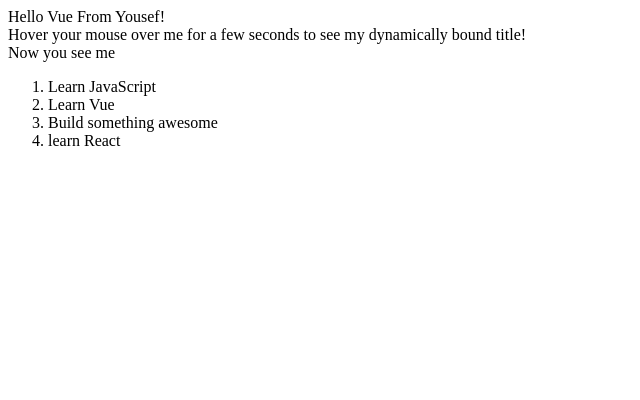
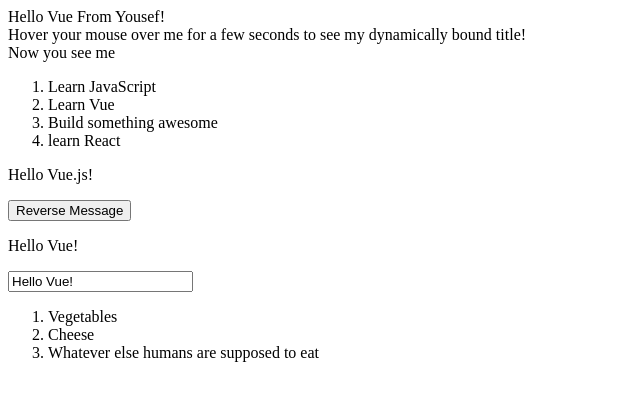
Before and after one commit to yousefalsatouf/Getting-started-Vuejs, a plain HTML site: page index.html in a window 1280 px wide. Shown: the whole page, without its empty margins (0-640 px from the left). Drawn offline with Linux system fonts and the light colour scheme.

Commit message:
here is the final stuff of the introduction on vuejs, will created anthor app for going more far with vuejs

```diff
--- a/index.html
+++ b/index.html
@@ -21,6 +21,24 @@
                 <li v-for="todo in todos">
                     {{ todo.text }}
                 </li>
+                <todo-item></todo-item>
+            </ol>
+        </div>
+        <div id="app-5">
+            <p>{{ message }}</p>
+            <button v-on:click="reverseMessage">Reverse Message</button>
+        </div>
+        <div id="app-6">
+            <p>{{ message }}</p>
+            <input v-model="message">
+        </div>
+        <div id="app-7">
+            <ol>
+                <todo-item
+                    v-for="item in groceryList"
+                    v-bind:todo="item"
+                    v-bind:key="item.id"
+                ></todo-item>
             </ol>
         </div>
         <script src="js/vue.js"></script>
--- a/js/main.js
+++ b/js/main.js
@@ -1,3 +1,8 @@
+Vue.component('todo-item', {
+    props: ['todo'],
+    template: '<li>{{ todo.text }}</li>'
+});
+
 var app = new Vue({
     el: '#app',
     data: {
@@ -36,3 +41,41 @@
 });
 
 console.log(app4.todos);
+
+var app5 = new Vue({
+    el: '#app-5',
+    data: {
+        message: 'Hello Vue.js!'
+    },
+    methods: {
+        reverseMessage: function() {
+            this.message = this.message.split('').reverse().join('');
+            console.log(this.message.split(''));
+        }
+    }
+});
+var app6 = new Vue({
+    el: '#app-6',
+    data: {
+        message: 'Hello Vue!'
+    }
+});
+
+var app7 = new Vue({
+    el: '#app-7',
+    data: {
+        groceryList: [{
+                id: 0,
+                text: 'Vegetables'
+            },
+            {
+                id: 1,
+                text: 'Cheese'
+            },
+            {
+                id: 2,
+                text: 'Whatever else humans are supposed to eat'
+            }
+        ]
+    }
+})
```
